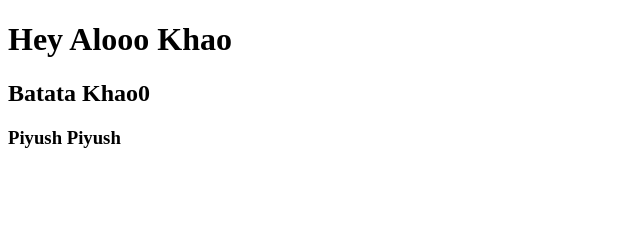
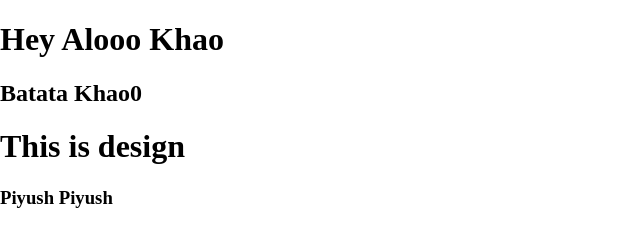
Before and after one commit to piyushsalunkhe06-code/-demo, a plain HTML site: page index.html in a window 1280 px wide. Shown: the whole page, without its empty margins (0-640 px from the left). Drawn offline with Linux system fonts and the light colour scheme.

Commit message:
HEy batyataaaaaao khaooooooo

```diff
--- a/index.html
+++ b/index.html
@@ -4,10 +4,12 @@
     <meta charset="UTF-8">
     <meta name="viewport" content="width=device-width, initial-scale=1.0">
     <title>Document</title>
+    <link rel="stylesheet" href="./style.css">
 </head>
 <body>
    <h1>Hey Alooo Khao</h1>
    <h2>Batata Khao0</h2>
+   <h1>This is design</h1>
    <h3>Piyush Piyush</h3>
 </body>
 </html>
```
